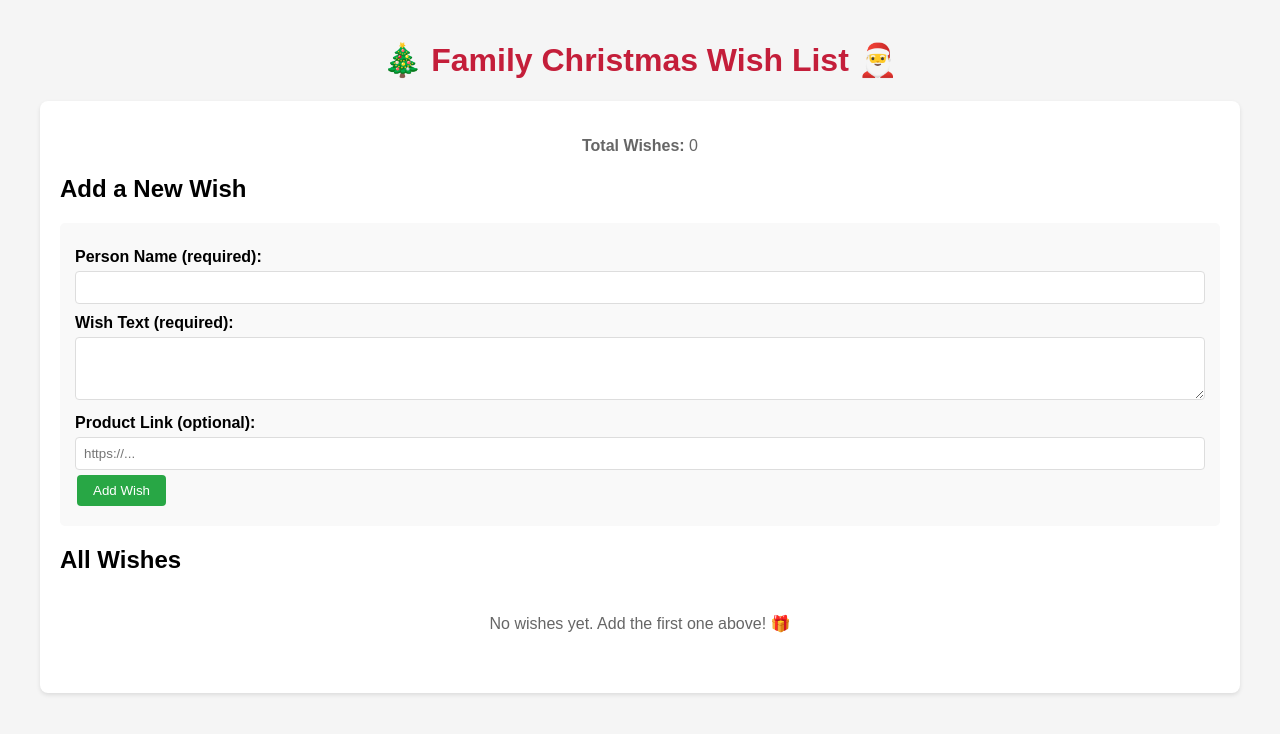
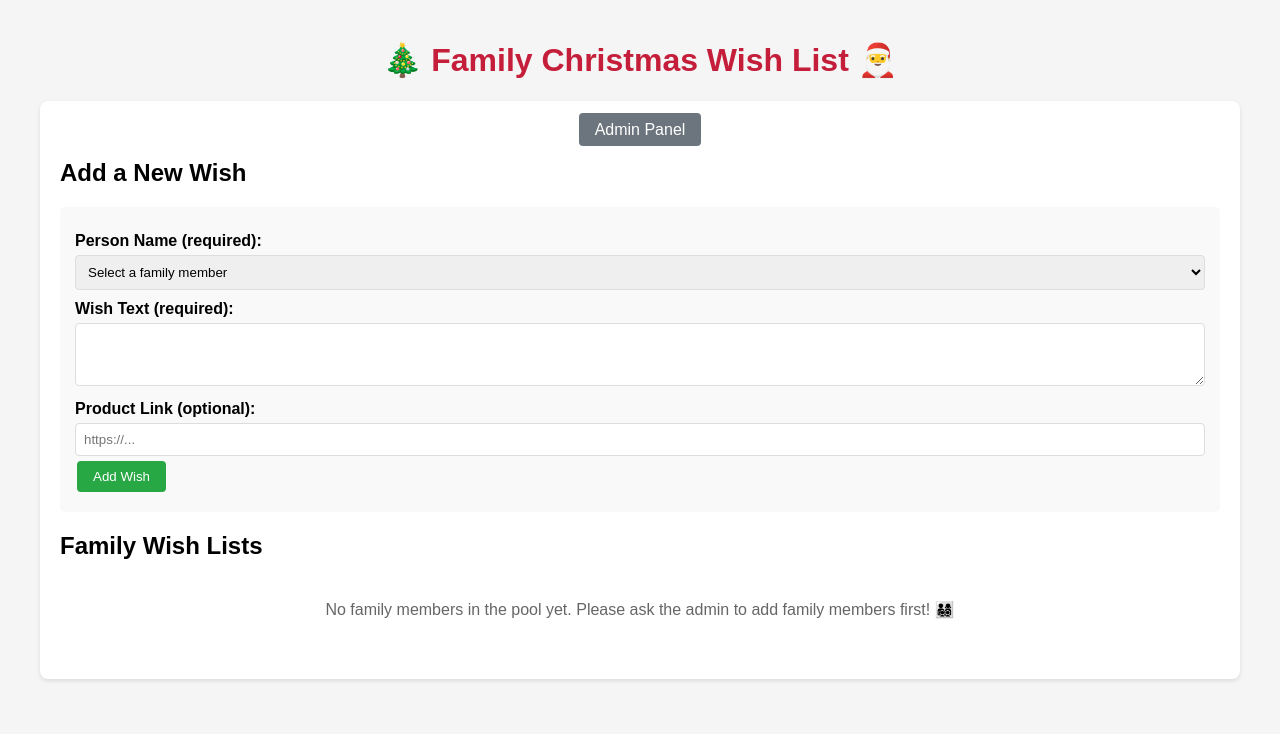
Before and after one commit to Seskahin/SecretSanta, a Flask app: page / in a window 1280 px wide. Shown: the top 734 px of the page. Run offline with Flask 3, Linux system fonts and the light colour scheme; data that the repository does not hold is empty.

Commit message:
Add family members pool, admin panel with authentication, and grouped wish display
Co-authored-by: Seskahin <83581067+Seskahin@users.noreply.github.com>

```diff
--- a/app.py
+++ b/app.py
@@ -6,16 +6,23 @@ This application allows family members to:
 - Reserve wishes (so others know it's being handled)
 - Delete wishes
 - View all wishes in a simple table
+- Admin can manage family members pool
 """
 
-from flask import Flask, render_template, request, redirect, url_for
+from flask import Flask, render_template, request, redirect, url_for, session
+from functools import wraps
 import sqlite3
 import os
 
 app = Flask(__name__)
+app.secret_key = 'your-secret-key-change-this-in-production'
 
 # Database configuration
 DATABASE = 'wishlist.db'
+
+# Admin credentials (in production, use environment variables and hashed passwords)
+ADMIN_USERNAME = 'admin'
+ADMIN_PASSWORD = 'admin123'
 
 
 def get_db_connection():
@@ -31,9 +38,19 @@ def get_db_connection():
 def init_db():
     """
     Initialize the database if it doesn't exist.
-    Creates the wishes table with required columns.
+    Creates the wishes and family_members tables with required columns.
     """
     conn = get_db_connection()
+
+    # Create family_members table
+    conn.execute('''
+        CREATE TABLE IF NOT EXISTS family_members (
+            id INTEGER PRIMARY KEY AUTOINCREMENT,
+            name TEXT NOT NULL UNIQUE
+        )
+    ''')
+
+    # Create wishes table
     conn.execute('''
         CREATE TABLE IF NOT EXISTS wishes (
             id INTEGER PRIMARY KEY AUTOINCREMENT,
@@ -47,23 +64,44 @@ def init_db():
     conn.close()
 
 
+def login_required(f):
+    """
+    Decorator to require admin login for protected routes.
+    """
+    @wraps(f)
+    def decorated_function(*args, **kwargs):
+        if 'logged_in' not in session:
+            return redirect(url_for('admin_login'))
+        return f(*args, **kwargs)
+    return decorated_function
+
+
 @app.route('/')
 def index():
     """
-    Homepage route - displays all wishes in a table.
-    Unreserved wishes are shown first (sorted by reserved status).
+    Homepage route - displays all wishes grouped by person in a table.
+    Shows wishes for each family member.
     """
     conn = get_db_connection()
-    # Sort by reserved (0 first, then 1) so unreserved wishes appear at top
-    wishes = conn.execute(
-        'SELECT * FROM wishes ORDER BY reserved ASC, id DESC'
+
+    # Get all family members
+    family_members = conn.execute(
+        'SELECT name FROM family_members ORDER BY name ASC'
     ).fetchall()
+
+    # Get all wishes grouped by person
+    wishes_by_person = {}
+    for member in family_members:
+        person_name = member['name']
+        wishes = conn.execute(
+            'SELECT * FROM wishes WHERE person_name = ? ORDER BY reserved ASC, id DESC',
+            (person_name,)
+        ).fetchall()
+        wishes_by_person[person_name] = wishes
+
     conn.close()
 
-    # Count total wishes
-    total_wishes = len(wishes)
-
-    return render_template('index.html', wishes=wishes, total_wishes=total_wishes)
+    return render_template('index.html', wishes_by_person=wishes_by_person)
 
 
 @app.route('/add', methods=['POST'])
@@ -71,6 +109,7 @@ def add_wish():
     """
     Add a new wish to the database.
     Accepts POST data with person_name, wish_text, and optional product_link.
+    Only allows wishes for family members in the pool.
     Redirects back to homepage after successful insertion.
     """
     person_name = request.form.get('person_name')
@@ -80,11 +119,20 @@ def add_wish():
     # Validate required fields
     if person_name and wish_text:
         conn = get_db_connection()
-        conn.execute(
-            'INSERT INTO wishes (person_name, wish_text, product_link) VALUES (?, ?, ?)',
-            (person_name, wish_text, product_link)
-        )
-        conn.commit()
+
+        # Check if person is in family members pool
+        member = conn.execute(
+            'SELECT id FROM family_members WHERE name = ?',
+            (person_name,)
+        ).fetchone()
+
+        if member:
+            conn.execute(
+                'INSERT INTO wishes (person_name, wish_text, product_link) VALUES (?, ?, ?)',
+                (person_name, wish_text, product_link)
+            )
+            conn.commit()
+
         conn.close()
 
     return redirect(url_for('index'))
@@ -124,6 +172,143 @@ def delete_wish(wish_id):
     return redirect(url_for('index'))
 
 
+@app.route('/admin/login', methods=['GET', 'POST'])
+def admin_login():
+    """
+    Admin login page with basic authentication.
+    """
+    if request.method == 'POST':
+        username = request.form.get('username')
+        password = request.form.get('password')
+
+        if username == ADMIN_USERNAME and password == ADMIN_PASSWORD:
+            session['logged_in'] = True
+            return redirect(url_for('admin_panel'))
+        else:
+            return render_template('admin_login.html', error='Invalid credentials')
+
+    return render_template('admin_login.html')
+
+
+@app.route('/admin/logout')
+def admin_logout():
+    """
+    Logout admin user.
+    """
+    session.pop('logged_in', None)
+    return redirect(url_for('index'))
+
+
+@app.route('/admin')
+@login_required
+def admin_panel():
+    """
+    Admin panel to manage family members pool.
+    """
+    conn = get_db_connection()
+    family_members = conn.execute(
+        'SELECT * FROM family_members ORDER BY name ASC'
+    ).fetchall()
+    conn.close()
+
+    return render_template('admin_panel.html', family_members=family_members)
+
+
+@app.route('/admin/add_member', methods=['POST'])
+@login_required
+def add_family_member():
+    """
+    Add a new family member to the pool.
+    """
+    name = request.form.get('name')
+
+    if name:
+        conn = get_db_connection()
+        try:
+            conn.execute(
+                'INSERT INTO family_members (name) VALUES (?)',
+                (name,)
+            )
+            conn.commit()
+        except sqlite3.IntegrityError:
+            # Name already exists
+            pass
+        conn.close()
+
+    return redirect(url_for('admin_panel'))
+
+
+@app.route('/admin/delete_member/<int:member_id>', methods=['POST'])
+@login_required
+def delete_family_member(member_id):
+    """
+    Delete a family member from the pool.
+    Also deletes all wishes associated with that member.
+    """
+    conn = get_db_connection()
+
+    # Get the member name first
+    member = conn.execute(
+        'SELECT name FROM family_members WHERE id = ?',
+        (member_id,)
+    ).fetchone()
+
+    if member:
+        # Delete all wishes for this member
+        conn.execute('DELETE FROM wishes WHERE person_name = ?', (member['name'],))
+
+        # Delete the member
+        conn.execute('DELETE FROM family_members WHERE id = ?', (member_id,))
+        conn.commit()
+
+    conn.close()
+    return redirect(url_for('admin_panel'))
+
+
+@app.route('/admin/edit_member/<int:member_id>', methods=['POST'])
+@login_required
+def edit_family_member(member_id):
+    """
+    Edit a family member's name.
+    Also updates all wishes with the old name to use the new name.
+    """
+    new_name = request.form.get('name')
+
+    if new_name:
+        conn = get_db_connection()
+
+        # Get the old name
+        member = conn.execute(
+            'SELECT name FROM family_members WHERE id = ?',
+            (member_id,)
+        ).fetchone()
+
+        if member:
+            old_name = member['name']
+
+            try:
+                # Update the member name
+                conn.execute(
+                    'UPDATE family_members SET name = ? WHERE id = ?',
+                    (new_name, member_id)
+                )
+
+                # Update all wishes with the old name
+                conn.execute(
+                    'UPDATE wishes SET person_name = ? WHERE person_name = ?',
+                    (new_name, old_name)
+                )
+
+                conn.commit()
+            except sqlite3.IntegrityError:
+                # Name already exists
+                pass
+
+        conn.close()
+
+    return redirect(url_for('admin_panel'))
+
+
 if __name__ == '__main__':
     # Initialize database on startup
     init_db()
--- a/templates/index.html
+++ b/templates/index.html
@@ -1,15 +1,20 @@
 {% extends "base.html" %}
 
 {% block content %}
-    <div class="info">
-        <p><strong>Total Wishes:</strong> {{ total_wishes }}</p>
+    <div style="margin-bottom: 20px; text-align: center;">
+        <a href="{{ url_for('admin_login') }}" style="padding: 8px 16px; background-color: #6c757d; color: white; border-radius: 4px; text-decoration: none;">Admin Panel</a>
     </div>
 
     <!-- Form to add a new wish -->
     <h2>Add a New Wish</h2>
     <form method="POST" action="{{ url_for('add_wish') }}">
         <label for="person_name">Person Name (required):</label>
-        <input type="text" id="person_name" name="person_name" required>
+        <select id="person_name" name="person_name" required style="width: 100%; padding: 8px; margin-top: 5px; border: 1px solid #ddd; border-radius: 4px;">
+            <option value="">Select a family member</option>
+            {% for person_name in wishes_by_person.keys() %}
+                <option value="{{ person_name }}">{{ person_name }}</option>
+            {% endfor %}
+        </select>
 
         <label for="wish_text">Wish Text (required):</label>
         <textarea id="wish_text" name="wish_text" rows="3" required></textarea>
@@ -20,14 +25,21 @@
         <button type="submit" class="btn-primary">Add Wish</button>
     </form>
 
-    <!-- Table displaying all wishes -->
-    <h2>All Wishes</h2>
+    <!-- Display wishes grouped by person -->
+    <h2>Family Wish Lists</h2>
+    {% if wishes_by_person %}
+        {% for person_name, wishes in wishes_by_person.items() %}
+        <div style="margin-bottom: 40px;">
+            <h3 style="color: #c41e3a; border-bottom: 2px solid #c41e3a; padding-bottom: 10px;">
+                🎁 {{ person_name }}'s Wishes
+                <span style="font-size: 14px; font-weight: normal; color: #666;">({{ wishes|length }} wish{% if wishes|length != 1 %}es{% endif %})</span>
+            </h3>
+
             {% if wishes %}
             <table>
                 <thead>
                     <tr>
-                <th>Person Name</th>
-                <th>Wish Text</th>
+                        <th>Wish</th>
                         <th>Product Link</th>
                         <th>Status</th>
                         <th>Actions</th>
@@ -36,7 +48,6 @@
                 <tbody>
                     {% for wish in wishes %}
                     <tr class="{% if wish.reserved %}reserved{% endif %}">
-                <td>{{ wish.person_name }}</td>
                         <td>{{ wish.wish_text }}</td>
                         <td>
                             {% if wish.product_link %}
@@ -72,8 +83,13 @@
                 </tbody>
             </table>
             {% else %}
+            <p style="color: #666; font-style: italic; margin: 20px 0;">No wishes added yet for {{ person_name }}.</p>
+            {% endif %}
+        </div>
+        {% endfor %}
+    {% else %}
     <p style="text-align: center; color: #666; margin: 40px 0;">
-        No wishes yet. Add the first one above! 🎁
+        No family members in the pool yet. Please ask the admin to add family members first! 👨‍👩‍👧‍👦
     </p>
     {% endif %}
 {% endblock %}
```
Also changed, not shown: templates/admin_login.html (added, +27 -0 lines), templates/admin_panel.html (added, +57 -0 lines). Lines whose indentation alone changed are shown as unchanged.
